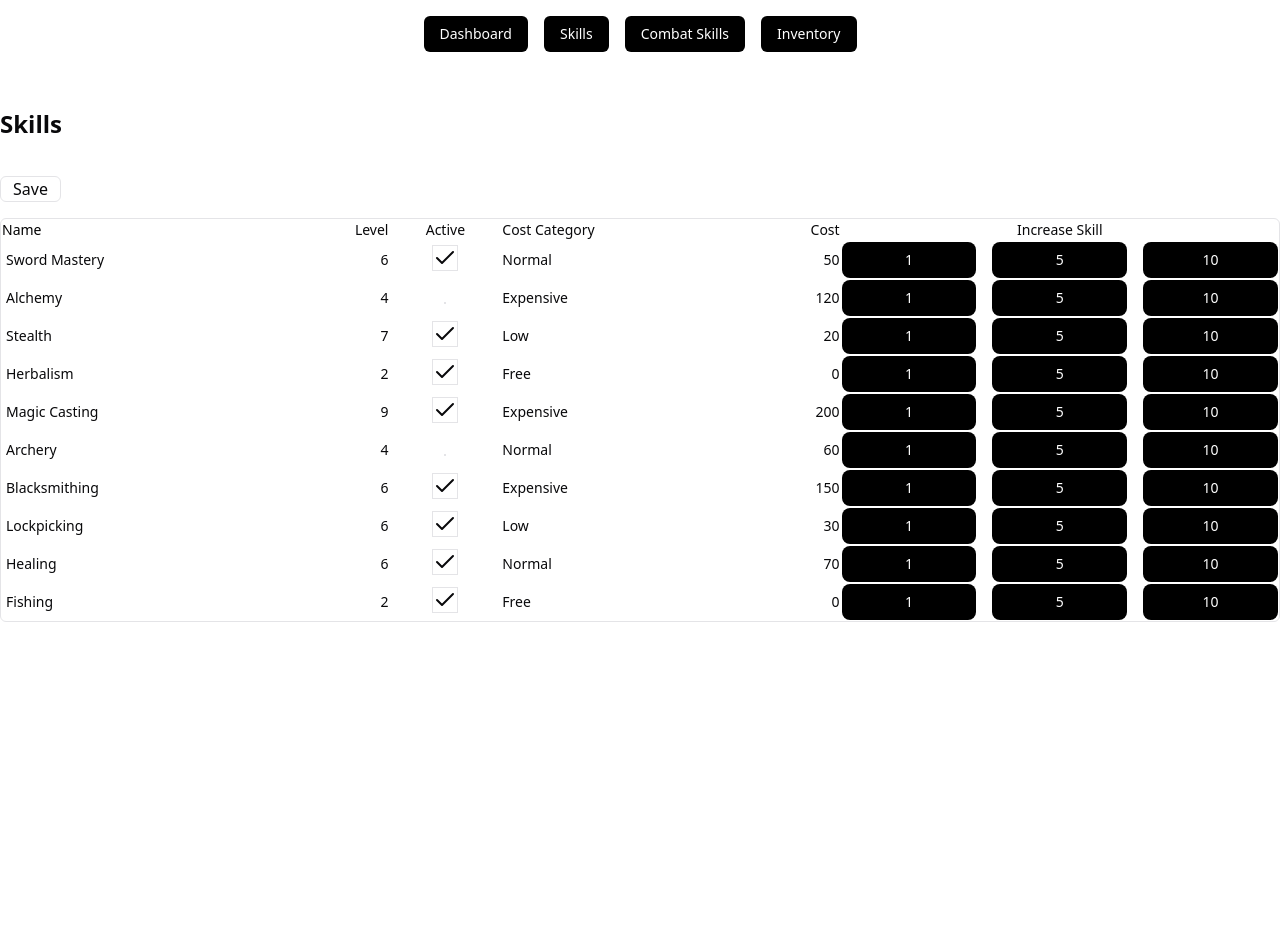
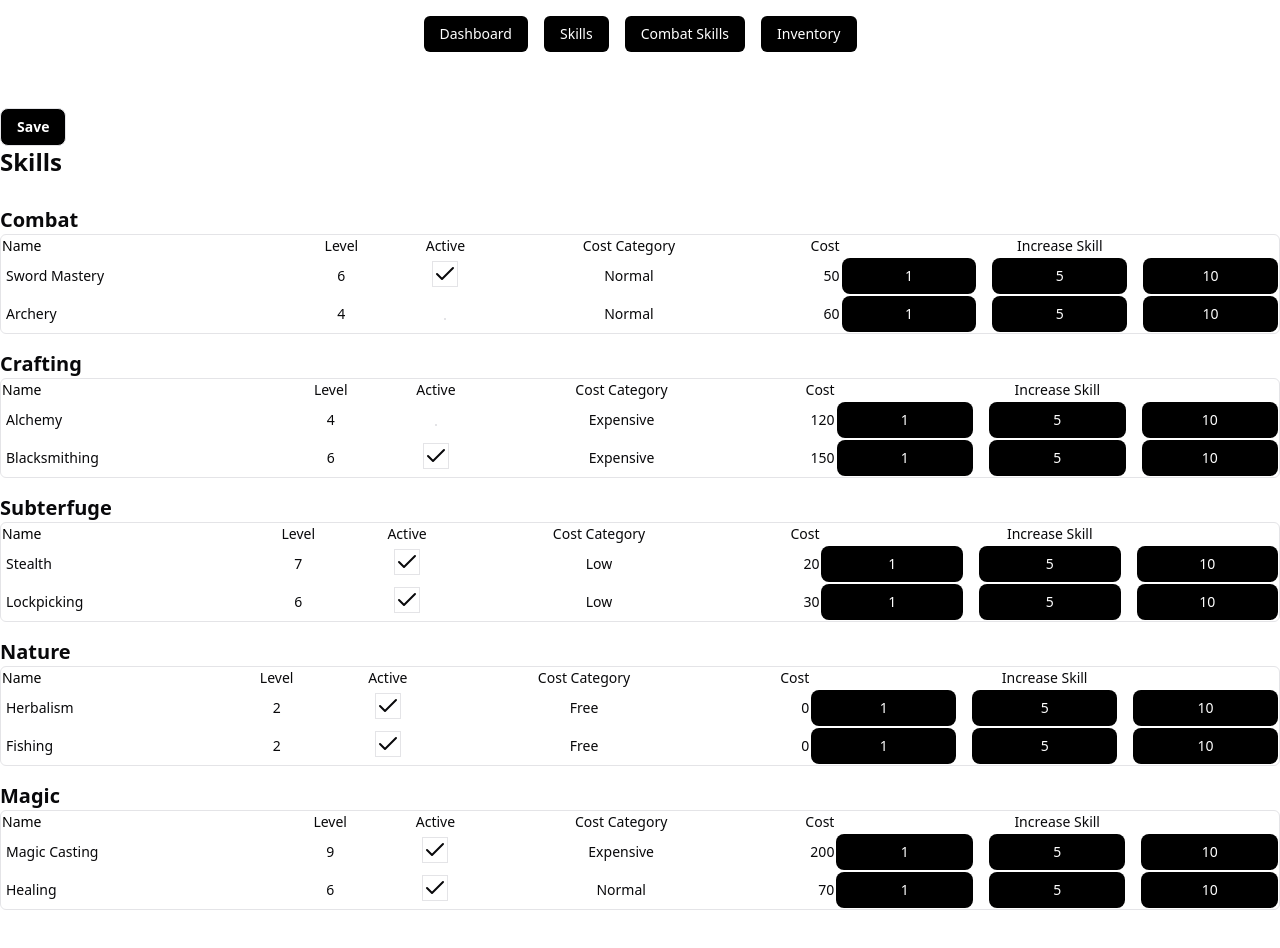
Before and after one commit to der-jd/pnp-character-application, a Next.js app in the folder frontend/: page /protected/talente in a window 1280 px wide. Both pictures are taken after a click on the button "Edit". Shown: the top 948 px of the page. Before the commit the page ends 800 px from the top, so only its background shows below. Built offline with nearby package versions, Linux system fonts and the light colour scheme; no server answers.

Commit message:
dynamic generation of table per category

```diff
--- a/frontend/src/app/components/Header.tsx
+++ b/frontend/src/app/components/Header.tsx
@@ -30,28 +30,28 @@ export default function Header() {
       <ul className="flex space-x-4 items-center">
         <li>
           <Link href="/protected/dashboard">
-            <Button className="bg-black text-white hover:bg-white hover:text-black px-4 py-2">
+            <Button className="bg-black text-white hover:bg-gray-300 hover:text-black px-4 py-2">
               Dashboard
             </Button>
           </Link>
         </li>
         <li>
           <Link href="/protected/talente">
-            <Button className="bg-black text-white hover:bg-white hover:text-black px-4 py-2">
+            <Button className="bg-black text-white hover:bg-gray-300 hover:text-black px-4 py-2">
               Skills
             </Button>
           </Link>
         </li>
         <li>
           <Link href="/protected/kampftalente">
-            <Button className="bg-black text-white hover:bg-white hover:text-black px-4 py-2">
+            <Button className="bg-black text-white hover:bg-gray-300 hover:text-black px-4 py-2">
               Combat Skills
             </Button>
           </Link>
         </li>
         <li>
           <Link href="/protected/inventar">
-            <Button className="bg-black text-white hover:bg-white hover:text-black px-4 py-2">
+            <Button className="bg-black text-white hover:bg-gray-300 hover:text-black px-4 py-2">
               Inventory
             </Button>
           </Link>
--- a/frontend/src/app/components/Skill/SkillCategory.tsx
+++ b/frontend/src/app/components/Skill/SkillCategory.tsx
@@ -1,20 +1,41 @@
 
-import React, { useState, useEffect } from 'react'
+'use client'
 
-import { CostCategory, ISkillProps } from './SkillDefinitions';
+import React, { useState } from 'react'
+
+import { ISkillProps } from './SkillDefinitions';
 import { SkillsTable } from "./SkillTable";
 
 
 interface SkillCategoryProps {
-    data: ISkillProps[]; // This ensures 'data' is passed as a prop of the correct type
-  }
+    data: ISkillProps[];
+    isEditMode: boolean;
+}
 
-  const SkillCategory = ({ data }: SkillCategoryProps) => {
+const SkillCategory = ({ data, isEditMode }: SkillCategoryProps) => {
+
+    const groupedSkills = data.reduce((acc, skill) => {
+        const category = skill.category;
+        if (!acc[category]) {
+            acc[category] = [];
+        }
+
+        acc[category].push(skill);
+        return acc;
+
+    }, {} as Record<string, ISkillProps[]>);
+
     return (
-      <div>
-        <SkillsTable data={data}/>
-      </div>
+        <div>
+            {Object.entries(groupedSkills).map(([category, skills]) => (
+            <div key={category} className="py-2">
+                <h2 className="text-xl font-semibold">{category}</h2>
+                <SkillsTable data={skills} is_edit_mode={isEditMode}/>
+            </div>
+            ))}
+        </div>
     );
-  };
+};
 
-  export default SkillCategory;
+
+export default SkillCategory;
--- a/frontend/src/app/components/Skill/SkillDefinitions.tsx
+++ b/frontend/src/app/components/Skill/SkillDefinitions.tsx
@@ -15,3 +15,99 @@ export interface ISkillProps {
   is_edited: boolean;
   edited_level: number;
 }
+
+function render_skill_icon(skill_name: string): JSX.Element {
+  switch (skillName) {
+    case "Körper":
+    case "Athletik":
+    case "Akrobatik":
+    case "Gaukeleien":
+    case "Klettern":
+    case "Körperbeherrschung":
+    case "Reiten":
+    case "Schleichen":
+    case "Schwimmen":
+    case "Selbstbeherrschung":
+    case "Sich verstecken":
+    case "Singen":
+    case "Sinnenschärfe":
+    case "Stimmen Imitieren":
+    case "Tanzen":
+    case "Zechen":
+    case "Taschendiebstahl":
+    case "Gesellschaft":
+    case "Betören":
+    case "Etikette":
+    case "Lehren":
+    case "Schauspielerei":
+    case "Schriftlicher Ausdruck":
+    case "Sich verkleiden":
+    case "Gassenwissen":
+    case "Menschenkenntnis":
+    case "Überreden":
+    case "Überzeugen":
+    case "Natur":
+    case "Fährtensuchen":
+    case "Fesseln / Entfesseln":
+    case "Fallen stellen":
+    case "Fischen / Angeln":
+    case "Orientierung":
+    case "Wildnisleben":
+    case "Wissen":
+    case "Anatomie":
+    case "Baukunst":
+    case "Geographie":
+    case "Geschichtswissen":
+    case "Gesteinskunde":
+    case "Pflanzenkunde":
+    case "Philosophie":
+    case "Sternkunde":
+    case "Rechnen":
+    case "Rechtskunde":
+    case "Schätzen":
+    case "Tierkunde":
+    case "Technik":
+    case "Chemie":
+    case "Kriegskunst":
+    case "IT Kenntnis":
+    case "Mechanik":
+    case "Handwerk":
+    case "Abrichten":
+    case "Ackerbau":
+    case "Bogenbau":
+    case "Maurerarbeiten":
+    case "Alkoholherstellung":
+    case "Fahrzeug lenken":
+    case "Falschspiel":
+    case "Feinmechanik":
+    case "Fleischer":
+    case "Gerber / Kürschner":
+    case "Handel / Feilschen":
+    case "Erste Hilfe":
+    case "Beruhigen":
+    case "Holzbearbeitung":
+    case "Kochen":
+    case "Lederarbeit / Nähen":
+    case "Malen / Zeichnen":
+    case "Musizieren":
+    case "Schlösser knacken":
+    case "Sprachen & Schriften":
+    case "Deutsch":
+    case "Englisch":
+    case "Spanisch":
+    case "Französisch":
+    case "Latein":
+    case "Russisch":
+    case "Chinesisch":
+    case "Japanisch":
+    case "Arabisch":
+    case "Lateinisch (Schrift)":
+    case "Chinesisch (Schrift)":
+    case "Japanisch (Schrift)":
+    case "Kyrillisch (Schrift)":
+    case "Arabisch (Schrift)":
+      return <div />;
+    default:
+      return <div>Unknown skill</div>;
+  }
+}
--- a/frontend/src/app/components/Skill/SkillTable.tsx
+++ b/frontend/src/app/components/Skill/SkillTable.tsx
@@ -1,6 +1,6 @@
 'use client'
 
-import { useState } from 'react'
+import { useEffect, useMemo, useState } from 'react'
 import {
   Table,
   TableBody,
@@ -36,16 +36,16 @@ const getCostCategoryLabel = (category: CostCategory): string => {
   }
 };
 
-export function SkillsTable({ data: initialData }: { data: ISkillProps[] }) {
+export function SkillsTable({ data: initialData, is_edit_mode }: { data: ISkillProps[], is_edit_mode: boolean}) {
 
-  const [data, setData] = useState(initialData)
-  const [isEditMode, setIsEditMode] = useState(false)
+  const [data, setData] = useState(initialData);
+  const [showActiveOnly, setShowActiveOnly] = useState(true);
   const [columnVisibility, setColumnVisibility] = useState<VisibilityState>({
     is_active: false,
     cost_category: false,
     cost: false,
     skilling: false,
-  })
+  });
 
   const try_increase_skill = async(skill: ISkillProps, points_to_skill: number) => {
     // todo async call to api should happen here
@@ -55,6 +55,11 @@ export function SkillsTable({ data: initialData }: { data: ISkillProps[] }) {
     setData(updatedData);
   }
 
+  // Memoize filteredData to prevent re-computation on every render
+  const filteredData = useMemo(() => (
+    showActiveOnly ? data.filter(skill => skill.is_active) : data
+  ), [data, showActiveOnly]);
+
   const columns: ColumnDef<ISkillProps>[] = [
     {
       accessorKey: "name",
@@ -63,10 +68,10 @@ export function SkillsTable({ data: initialData }: { data: ISkillProps[] }) {
     },
     {
       accessorKey: "level",
-      header: () => <div className="text-right">Level</div>,
+      header: () => <div className="text-center">Level</div>,
       cell: ({ row }) => {
-        const value = isEditMode ? row.original.edited_level : row.original.level
-        return <div className="text-right">{value}</div>
+        const value = is_edit_mode ? row.original.edited_level : row.original.level
+        return <div className="text-center">{value}</div>
       },
     },
     {
@@ -95,8 +100,8 @@ export function SkillsTable({ data: initialData }: { data: ISkillProps[] }) {
     },
     {
       accessorKey: "cost_category",
-      header: "Cost Category",
-      cell: ({ row }) => getCostCategoryLabel(row.original.cost_category),
+      header: () => <div className="text-center">Cost Category</div>,
+      cell: ({ row }) => <div className="text-center">{getCostCategoryLabel(row.original.cost_category)}</div>,
     },
     {
       accessorKey: "cost",
@@ -106,16 +111,14 @@ export function SkillsTable({ data: initialData }: { data: ISkillProps[] }) {
     {
       accessorKey: "skilling",
       header: () => <div className="text-center">Increase Skill</div>,
-      cell: ({ row }) => <div className="flex justify-evenly items-center w-full space-x-4">
-      <Button className="flex-1 py-2 bg-black hover:text-black hover:bg-gray-300 text-white rounded text-center rounded-lg" onClick={() => try_increase_skill(row.original, 1)}>1</Button>
-      <Button className="flex-1 py-2 bg-black hover:text-black hover:bg-gray-300 text-white rounded text-center rounded-lg" onClick={() => try_increase_skill(row.original, 5)}>5</Button>
-      <Button className="flex-1 py-2 bg-black hover:text-black hover:bg-gray-300 text-white rounded text-center rounded-lg" onClick={() => try_increase_skill(row.original, 10)}>10</Button>
+      cell: ({ row }) => <div className="flex justify-evenly items-right w-full space-x-4">
+          {[1, 5, 10].map((points) => (<Button key={points} className="flex-1 bg-black hover:bg-gray-300 text-white rounded-lg" onClick={() => try_increase_skill(row.original, points)}>{points}</Button>))}
       </div>
     },
   ]
 
   const table = useReactTable({
-    data,
+    data: filteredData,
     columns,
     getCoreRowModel: getCoreRowModel(),
     onColumnVisibilityChange: setColumnVisibility,
@@ -125,29 +128,25 @@ export function SkillsTable({ data: initialData }: { data: ISkillProps[] }) {
     },
   })
 
-  const toggleEditMode = () => {
-    setIsEditMode(!isEditMode)
+  useEffect(() => {
+    setShowActiveOnly(!is_edit_mode);
     setColumnVisibility({
       ...columnVisibility,
-      is_active: !isEditMode,
-      cost_category: !isEditMode,
-      cost: !isEditMode,
-      skilling: !isEditMode,
+      is_active: is_edit_mode,
+      cost_category: is_edit_mode,
+      cost: is_edit_mode,
+      skilling: is_edit_mode,
     })
 
-    if(isEditMode) {
+    if(!is_edit_mode) {
+      // this is the changing of edit to not edit so edited level should be saved
       const updatedData = data.map((item) => ({...item, level : item.edited_level}));
       setData(updatedData);
     }
-  }
+  }, [is_edit_mode]);
 
   return (
     <div className="w-full">
-      <div className="flex items-center py-4">
-        <Button variant="outline" size="sm" onClick={toggleEditMode}>
-          {isEditMode ? "Save" : "Edit"}
-        </Button>
-      </div>
       <div className="rounded-md border">
         <Table>
           <TableHeader>
--- a/frontend/src/app/protected/talente/page.tsx
+++ b/frontend/src/app/protected/talente/page.tsx
@@ -1,14 +1,23 @@
+'use client'
+
+import { Button } from '@/components/ui/button';
 import  skillData  from '../../components/Skill/ExampleData'
 import SkillCategory from '../../components/Skill/SkillCategory';
+import { useState } from 'react';
 
 
 export default function SkillsPage() {
   const skills = skillData;
+  const [isEditMode, setEditMode] = useState(false);
+  const toggle_edit_mode = () => setEditMode(!isEditMode);
 
   return (
     <div className="container mx-auto py-10">
+        <div>
+          <Button variant="outline" className="bg-black font-bold text-white hover:bg-gray-300 rounded-lg" onClick={toggle_edit_mode}>{isEditMode ? "Save" : "Edit"}</Button>
+      </div>
       <h1 className="text-2xl font-bold mb-5">Skills</h1>
-      <SkillCategory data={skills} />
+      <SkillCategory data={skills} isEditMode={isEditMode} />
     </div>
   )
 }
```
